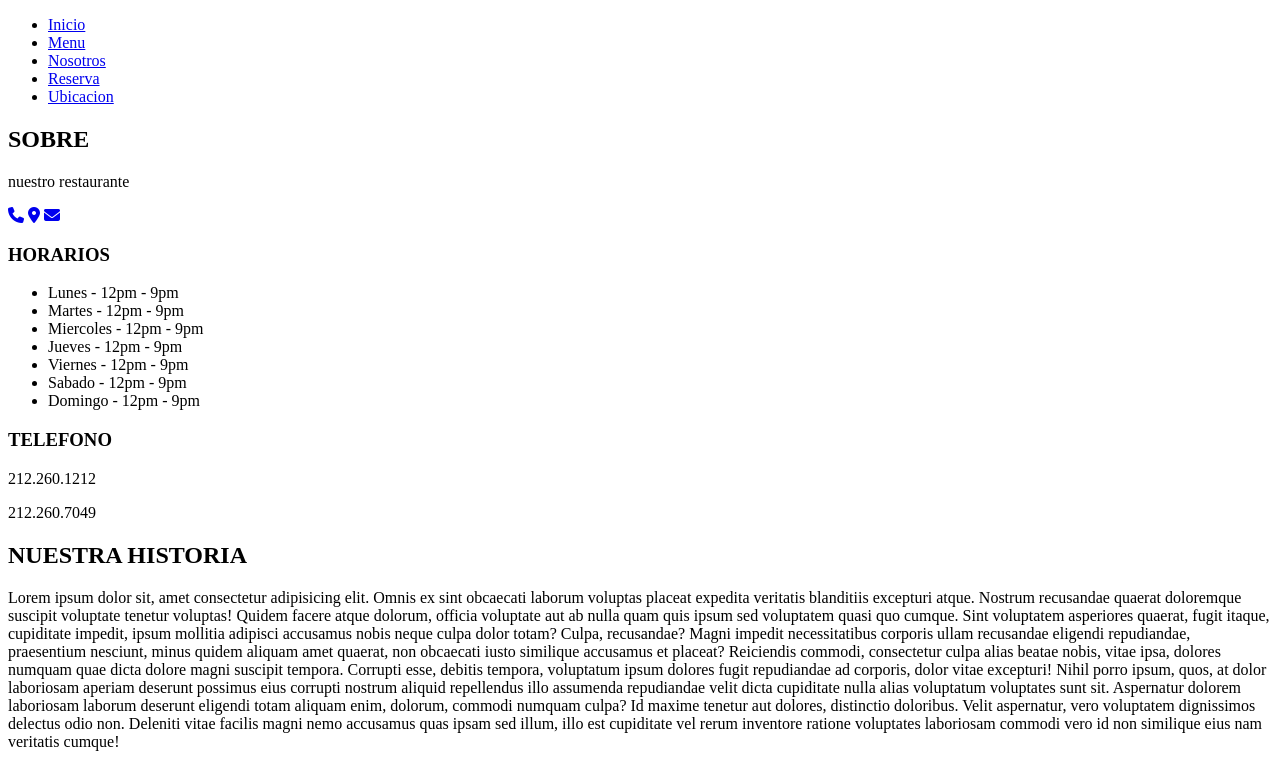
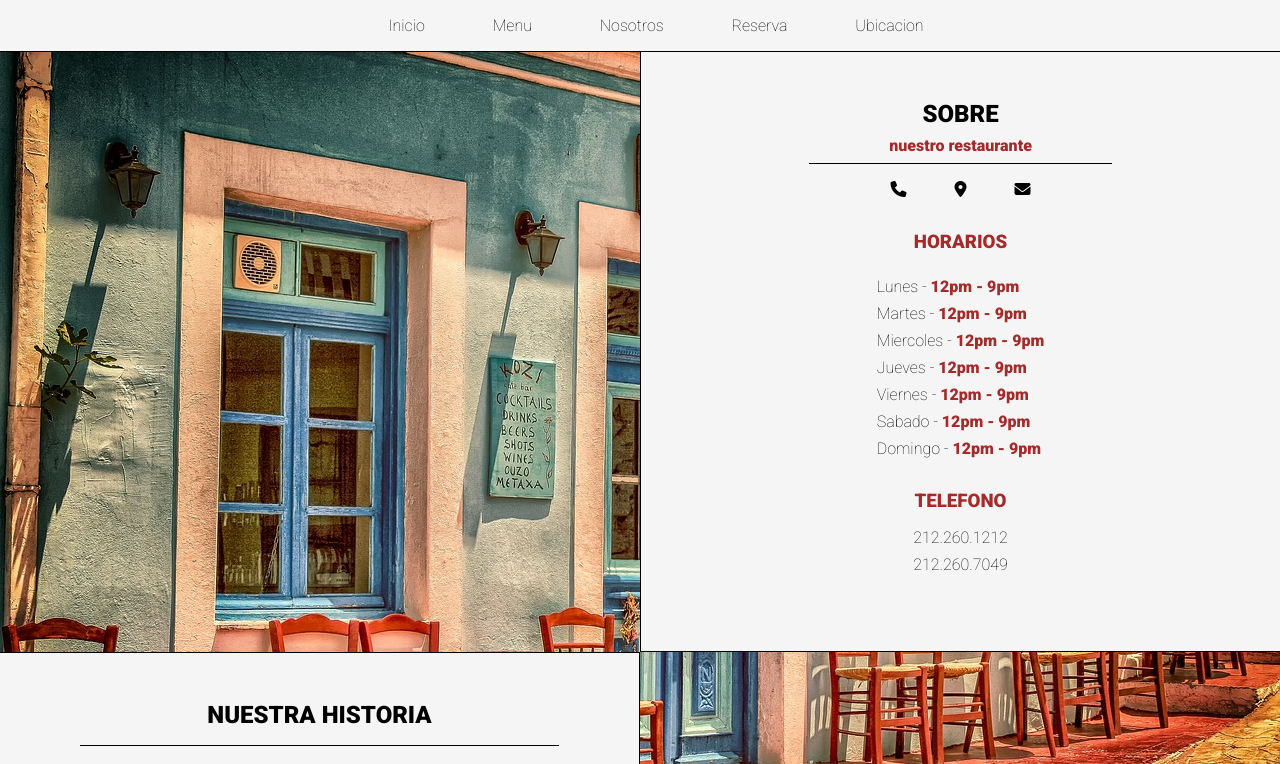
Before and after one commit to agusflores/desarrollo-web-coderhouse, a plain HTML site: page proyecto-final/pages/about.html in a window 1280 px wide. Shown: the top 764 px of the page. Drawn offline with Linux system fonts and the light colour scheme; files that its build step writes are made by us from their sources; the site is published under a folder, as on GitHub Pages, so addresses that start at the root find nothing.

Commit message:
fix rutas

```diff
--- a/proyecto-final/pages/about.html
+++ b/proyecto-final/pages/about.html
@@ -16,7 +16,7 @@
       href="https://fonts.googleapis.com/css2?family=Pacifico&family=Roboto:wght@100;900&display=swap"
       rel="stylesheet"
     />
-    <link rel="stylesheet" href="/../css/styles.css" />
+    <link rel="stylesheet" href="../css/styles.css" />
     <script
       src="https://kit.fontawesome.com/5b5f6e35f5.js"
       crossorigin="anonymous"
--- a/proyecto-final/pages/booking.html
+++ b/proyecto-final/pages/booking.html
@@ -14,7 +14,7 @@
       href="https://fonts.googleapis.com/css2?family=Pacifico&family=Roboto:wght@100;900&display=swap"
       rel="stylesheet"
     />
-    <link rel="stylesheet" href="/../css/styles.css" />
+    <link rel="stylesheet" href="../css/styles.css" />
     <script
       src="https://kit.fontawesome.com/5b5f6e35f5.js"
       crossorigin="anonymous"
```
Also changed, not shown: proyecto-final/pages/location.html (+1 -1 lines), proyecto-final/pages/menu.html (+1 -1 lines).
